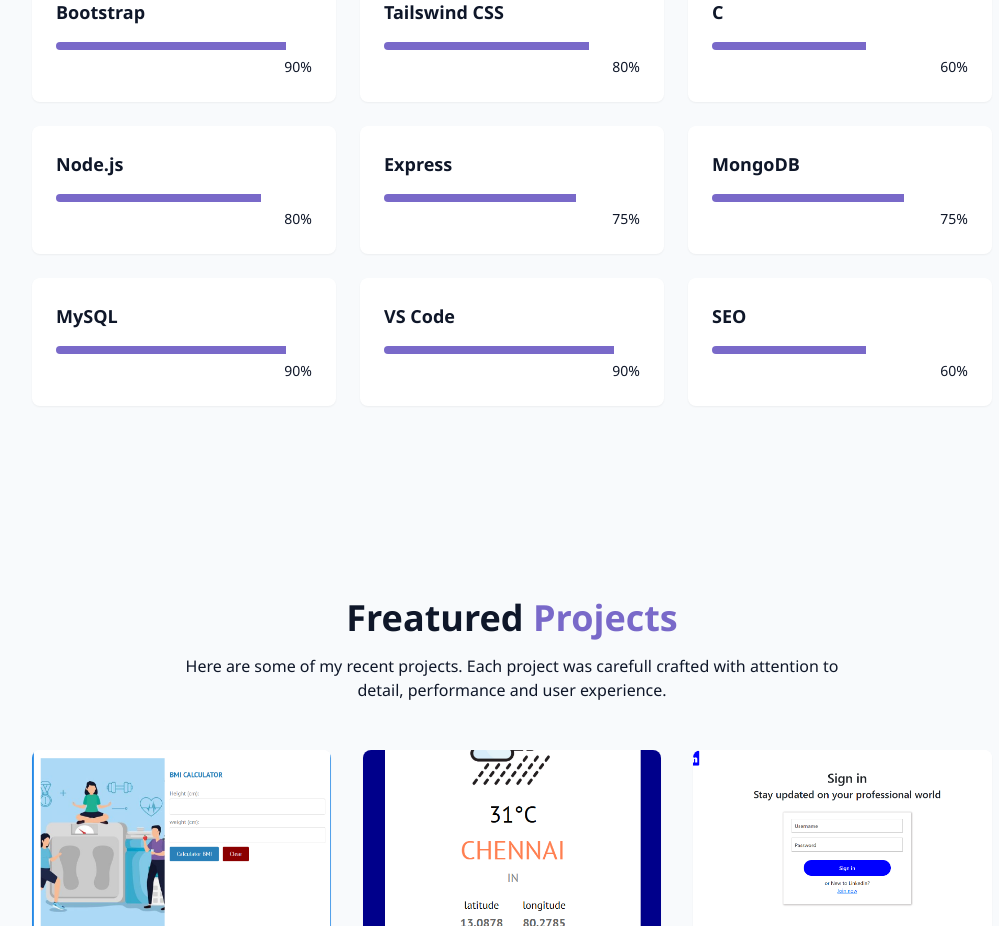
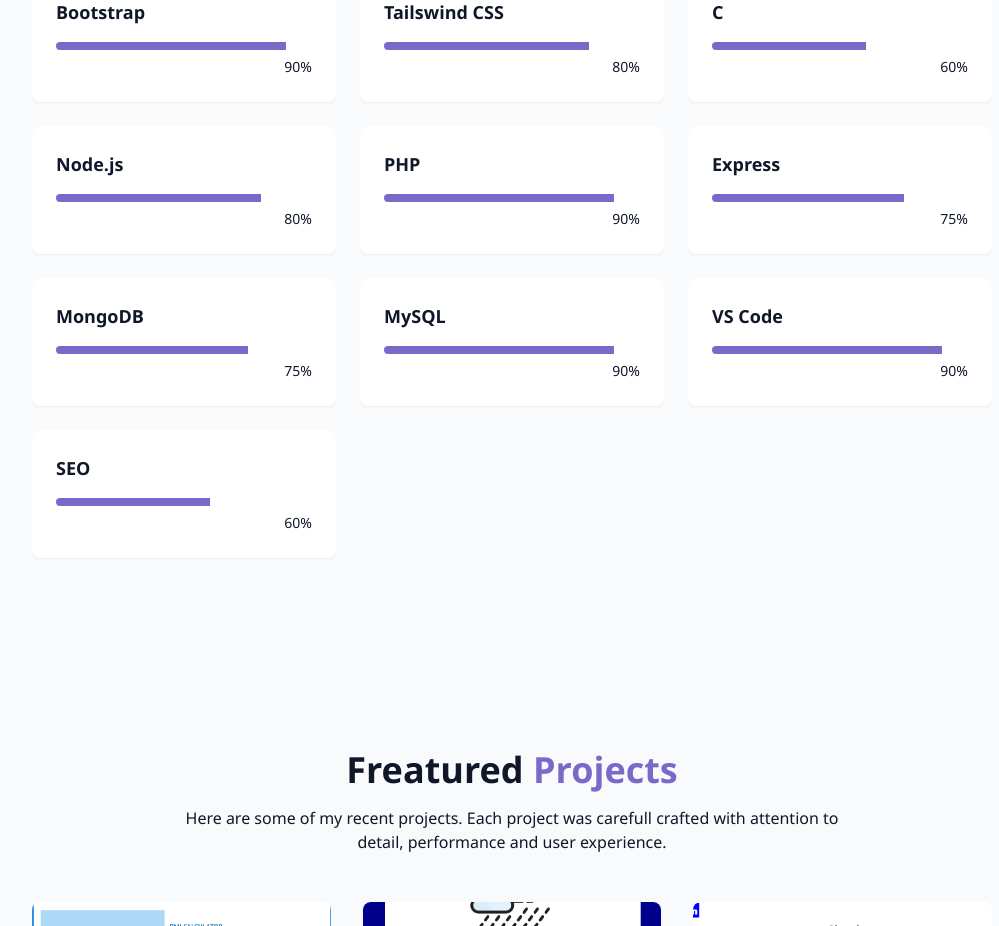
Before and after one commit to VinothSelvam17/Portfolio, a React (Vite) app: page / in a window 1280 px wide. Shown: the part 1980-2906 px from the top of the page, without its empty margins (128-1127 px from the left). Built offline with nearby package versions, Linux system fonts and the light colour scheme.

Commit message:
Update SkillsSection.jsx

```diff
--- a/src/components/SkillsSection.jsx
+++ b/src/components/SkillsSection.jsx
@@ -10,6 +10,7 @@
 
     {name: "C", level: 60, category: "backend"},
     {name: "Node.js", level: 80, category: "backend"},
+    {name: "PHP", level: 90, category: "backend"},
     {name: "Express", level: 75, category: "backend"},
     {name: "MongoDB", level: 75, category: "backend"},
     {name: "MySQL", level: 90, category: "backend"},
```
